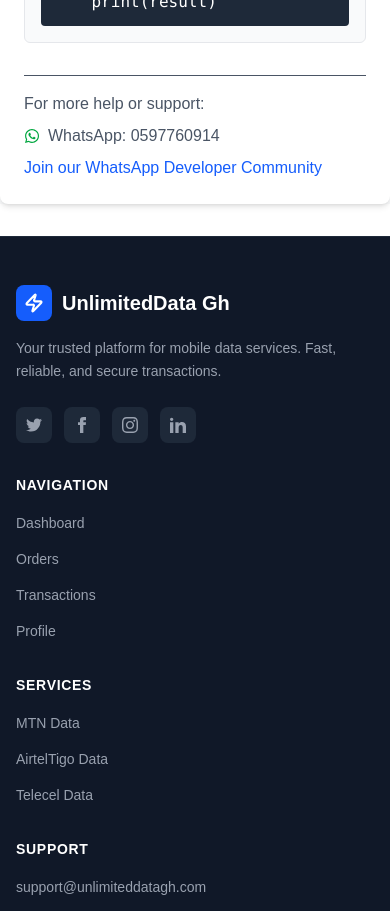
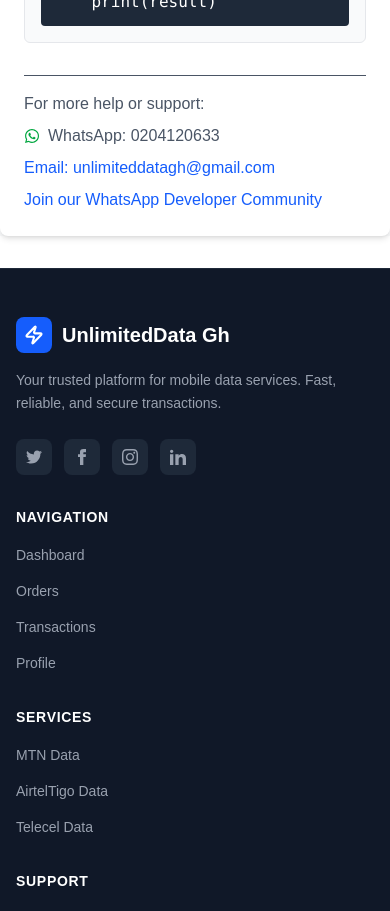
Before and after one commit to danaasamuel2023/unlimitedData, a Next.js app in the folder Client/: page /api-doc in a window 390 px wide. Shown: the part 9720-10631 px from the top of the page. Built offline with nearby package versions, Linux system fonts and the light colour scheme.

Commit message:
Update support contact information - Updated phone number to 0503276136 - Changed email to unlimiteddatagh@gmail.com - Updated both support page and API documentation - Maintained consistent contact information across all pages

```diff
--- a/Client/app/api-doc/page.js
+++ b/Client/app/api-doc/page.js
@@ -604,7 +604,12 @@ if __name__ == "__main__":
             <ul className="space-y-2">
               <li className="flex items-center">
                 <FaWhatsapp className="text-green-600 mr-2" />
-                WhatsApp: 0597760914
+                WhatsApp: 0204120633
+              </li>
+              <li>
+                <a href="mailto:unlimiteddatagh@gmail.com" className="text-blue-600 hover:underline">
+                  Email: unlimiteddatagh@gmail.com
+                </a>
               </li>
               <li>
                 <a href="https://chat.whatsapp.com/LEfSM2A3RVKJ1yY8JB5osP" className="text-blue-600 hover:underline">
--- a/Client/app/support/page.js
+++ b/Client/app/support/page.js
@@ -162,7 +162,7 @@ const SupportPage = () => {
       title: 'Phone Support',
       description: 'Speak directly with our support team',
       action: 'Call Now',
-      link: 'tel:+233597760914',
+      link: 'tel:+233503276136',
       color: 'bg-blue-500',
       available: 'Mon-Fri, 8AM-8PM'
     },
@@ -171,7 +171,7 @@ const SupportPage = () => {
       title: 'Email Support',
       description: 'Send us a detailed message',
       action: 'Send Email',
-      link: 'mailto:support@unlimiteddata.com',
+      link: 'mailto:unlimiteddatagh@gmail.com',
       color: 'bg-purple-500',
       available: 'Response within 24 hours'
     }
```
